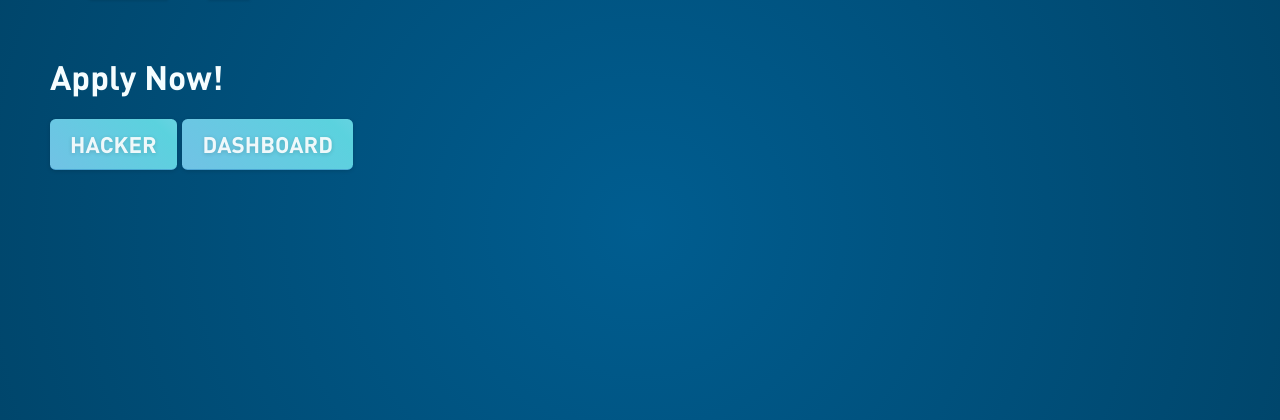
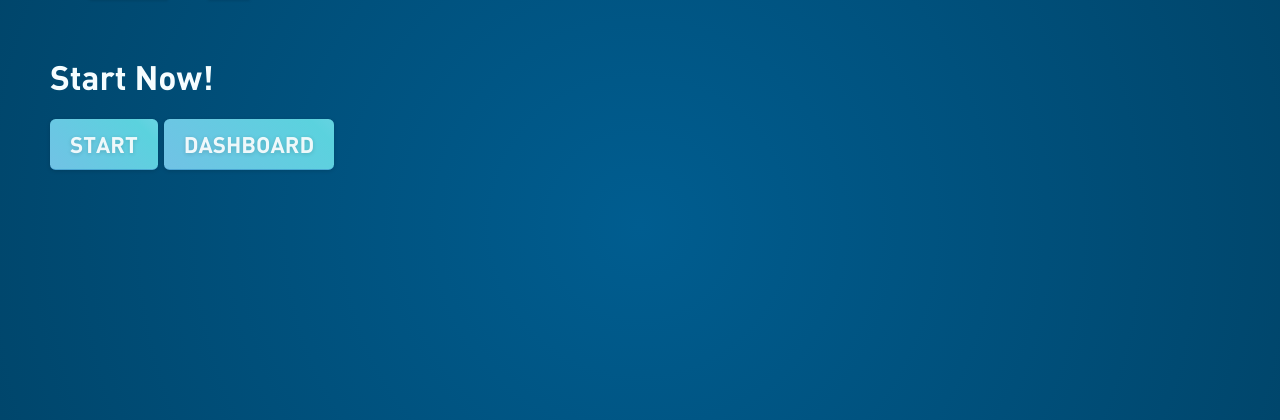
Before and after one commit to Danappelxx/ctf-2018, a Flask app: page / in a window 1280 px wide. Shown: the part 174-594 px from the top of the page. Run offline with Flask 2, Linux system fonts and the light colour scheme.

Commit message:
Fix confusing wording

```diff
--- a/part1/templates/apply.html
+++ b/part1/templates/apply.html
@@ -7,7 +7,7 @@
 {% endblock %}
 
 {% block body %}
-	<h3>Apply Now!</h3>
+	<h3>Start Now!</h3>
 	<form action="/apply" method="POST">
 		<input type="text" name="username" placeholder="Username">
 		<input type="password" name="password" placeholder="Insecure Password">
--- a/part1/templates/landing.html
+++ b/part1/templates/landing.html
@@ -7,9 +7,9 @@
 {% endblock %}
 
 {% block body %}
-	<h3>Apply Now!</h3>
+	<h3>Start Now!</h3>
 	<section>
-		<a class="button" href="apply"><span>HACKER</span></a>
+		<a class="button" href="apply"><span>START</span></a>
 		<a class="button" href="dashboard"><span>DASHBOARD</span></a>
 	</section>
 {% endblock %}
```
